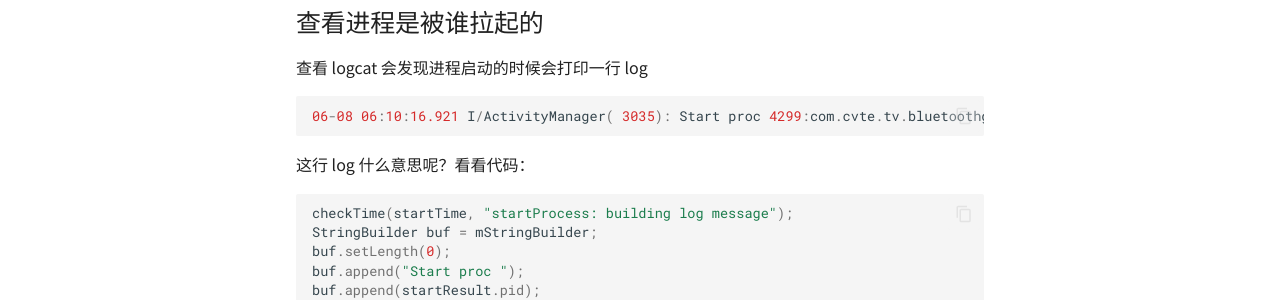
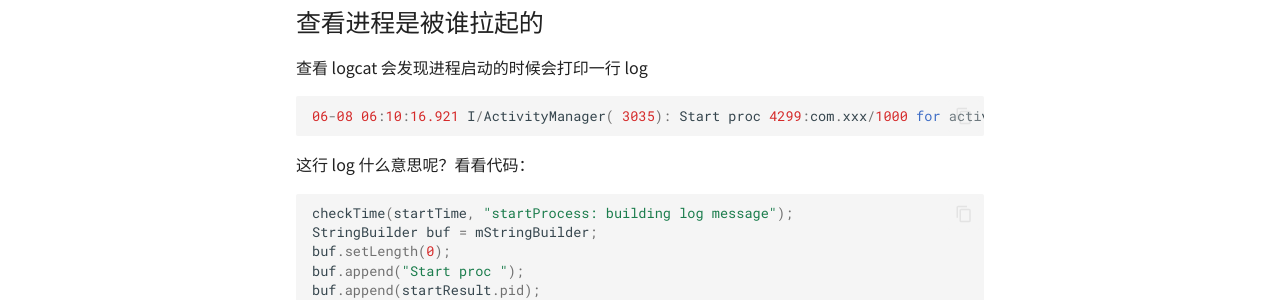
Before and after one commit to anatta-feng/Docs, an MkDocs documentation site: the page built from docs/软件开发/Android/Android 调试技巧.md, in a window 1280 px wide and 1242 px high. Shown: the part 441-741 px from the top of the window. Built offline with MkDocs 1.6.1 and Material for MkDocs 9.7.7, drawn with Linux system fonts in a browser that asks for light colours.

Commit message:
Update Android 调试技巧.md

````diff
--- a/docs/软件开发/Android/Android 调试技巧.md
+++ b/docs/软件开发/Android/Android 调试技巧.md
@@ -13,7 +13,7 @@
 查看 logcat 会发现进程启动的时候会打印一行 log
 
 ```verilog
-06-08 06:10:16.921 I/ActivityManager( 3035): Start proc 4299:com.cvte.tv.bluetoothguide/1000 for activity com.cvte.tv.bluetoothguide/.GuideActivity
+06-08 06:10:16.921 I/ActivityManager( 3035): Start proc 4299:com.xxx/1000 for activity com.xxx/.GuideActivity
 ```
 
 这行 log 什么意思呢？看看代码：
````
